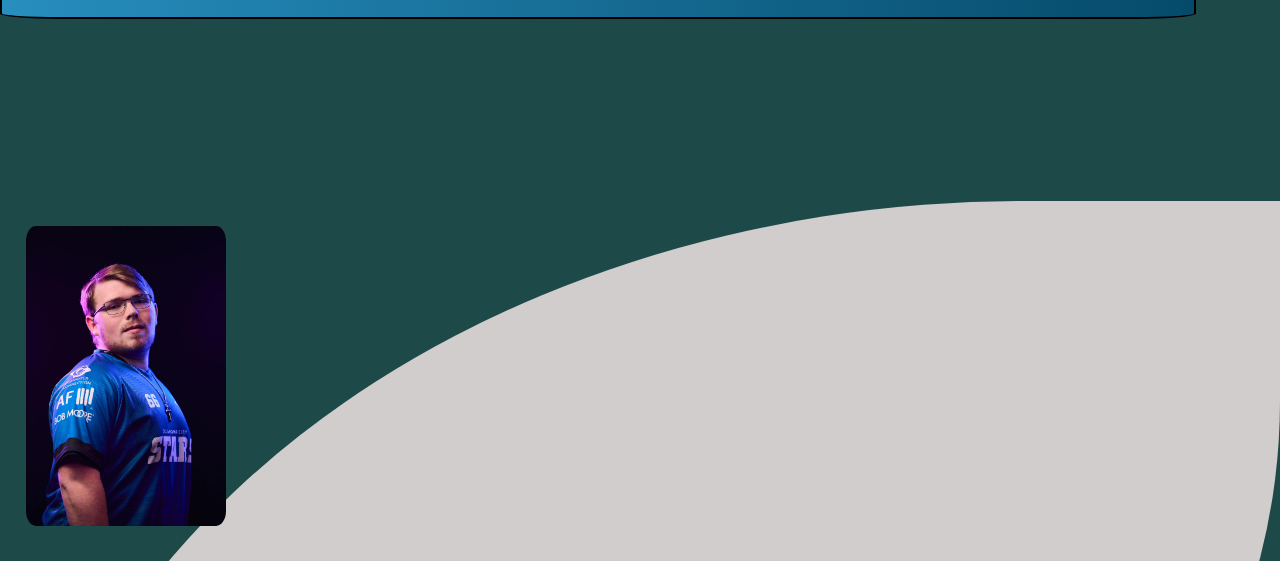
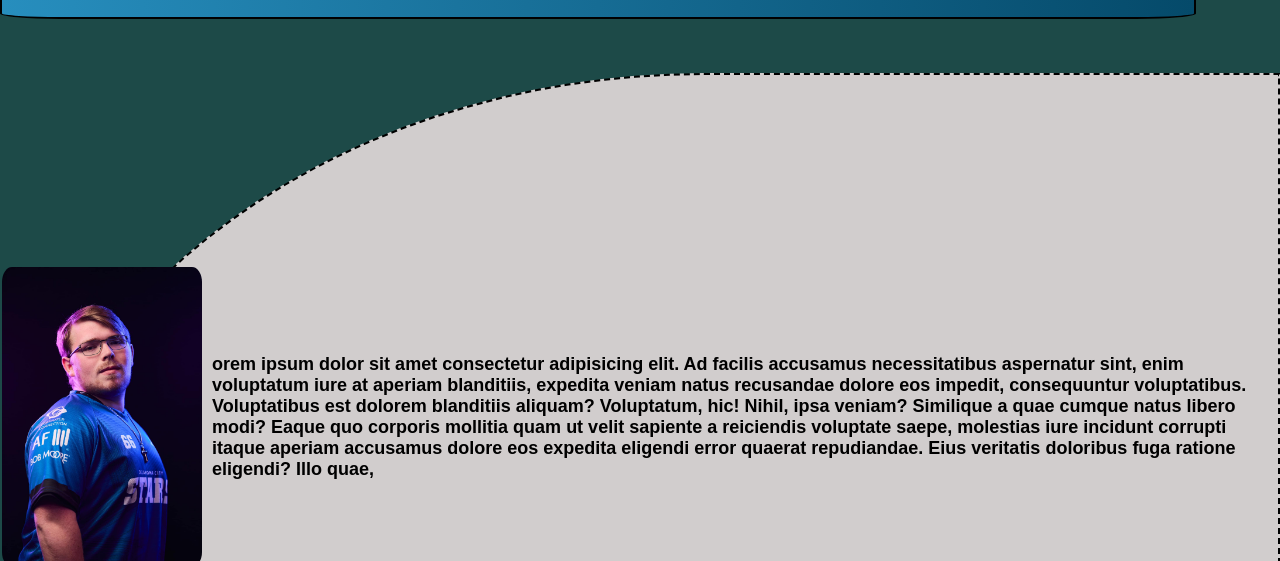
Before and after one commit to xDarthx/homepage-project, a plain HTML site: page index.html in a window 1280 px wide. Shown: the part 106-667 px from the top of the page. Drawn offline with Linux system fonts and the light colour scheme.

Commit message:
Setup the about me section

```diff
--- a/Styles/mainStyle.css
+++ b/Styles/mainStyle.css
@@ -6,19 +6,35 @@ body {
 
 .mainDiv {
     background-color: rgb(209, 205, 205);
-    margin-top: 10%;
-    height: 1000px;
-    border-top-left-radius: 80%;
-    border-bottom-right-radius: 80%;
+    height: 700px;
+    border-top-left-radius: 55%;
+    border-bottom-right-radius: 40%;
+    padding-top: 15%;
+    padding-bottom: 10%;
+    border: 2px, dashed, black;
+}
+
+.aboutMeContainer{
+    display: flex;
+    gap: 10px;
+    float: left;
+    align-items: center;
 }
 
 #profileImg {
     max-width: 250px;
     max-height: 300px ;
     border-radius: 5%;
-    margin: 2%;
+    flex-shrink: 0;
 }
 
+#aboutMe {
+    font-size: large;
+    color: #000000;
+    font-weight: bolder;
+    margin: 0;
+    padding: 0;
+}
 
 .topnav {
     margin-top: 1%;
@@ -33,7 +49,7 @@ body {
     display: none;
     position: fixed;
     opacity: 80%;
-    background-color: #444; /* Ensure the menu has a background */
+    background-color: #444;
     width: 100%;
     left: 0;
     padding: 10px;
@@ -57,7 +73,7 @@ body {
 }
 
 .topnav #myLinks a:hover {
-    background-color: #555; /* Hover effect */
+    background-color: #555;
 }
 
 .topnav a.icon {
--- a/index.html
+++ b/index.html
@@ -5,6 +5,7 @@
         <meta name="viewport" content="width=device-width, initial-scale=1.0">
         <link rel="stylesheet" href="https://cdnjs.cloudflare.com/ajax/libs/font-awesome/4.7.0/css/font-awesome.min.css">
         <link rel="stylesheet" href="Styles/mainStyle.css">
+        <script src="https://kit.fontawesome.com/6b1ff1c828.js" crossorigin="anonymous"></script>
         <title>Jacob's Portfolio</title>
     </head>
     <body>
@@ -28,8 +29,24 @@
         <br>
         <br><br>
         <div class="mainDiv">
+            <article class="aboutMeContainer">
                 <img id="profileImg" src="Images/jacobGrant.jpg" alt="Picture of Jacob">
-        <article id="aboutMe"></article>
+                <p id="aboutMe">
+                    orem ipsum dolor sit amet consectetur adipisicing elit.
+                    Ad facilis accusamus necessitatibus aspernatur sint, enim voluptatum iure at aperiam blanditiis,
+                    expedita veniam natus recusandae dolore eos impedit, consequuntur voluptatibus.
+                    Voluptatibus est dolorem blanditiis aliquam?
+                    Voluptatum, hic! Nihil, ipsa veniam? Similique a quae cumque natus libero modi?
+                    Eaque quo corporis mollitia quam ut velit sapiente a reiciendis voluptate saepe,
+                    molestias iure incidunt corrupti itaque aperiam accusamus dolore eos expedita eligendi error quaerat repudiandae.
+                    Eius veritatis doloribus fuga ratione eligendi?
+                    Illo quae,
+                </p>
+            </article>
+            <div class="socialsContainer">
+                <a href=""><i class="fa-brands fa-github-square"></i></a>
+
+            </div>
         </div>
         <Script src="Scripts/mainScript.js"></Script>
     </body>
```
Lines whose indentation alone changed are shown as unchanged.
